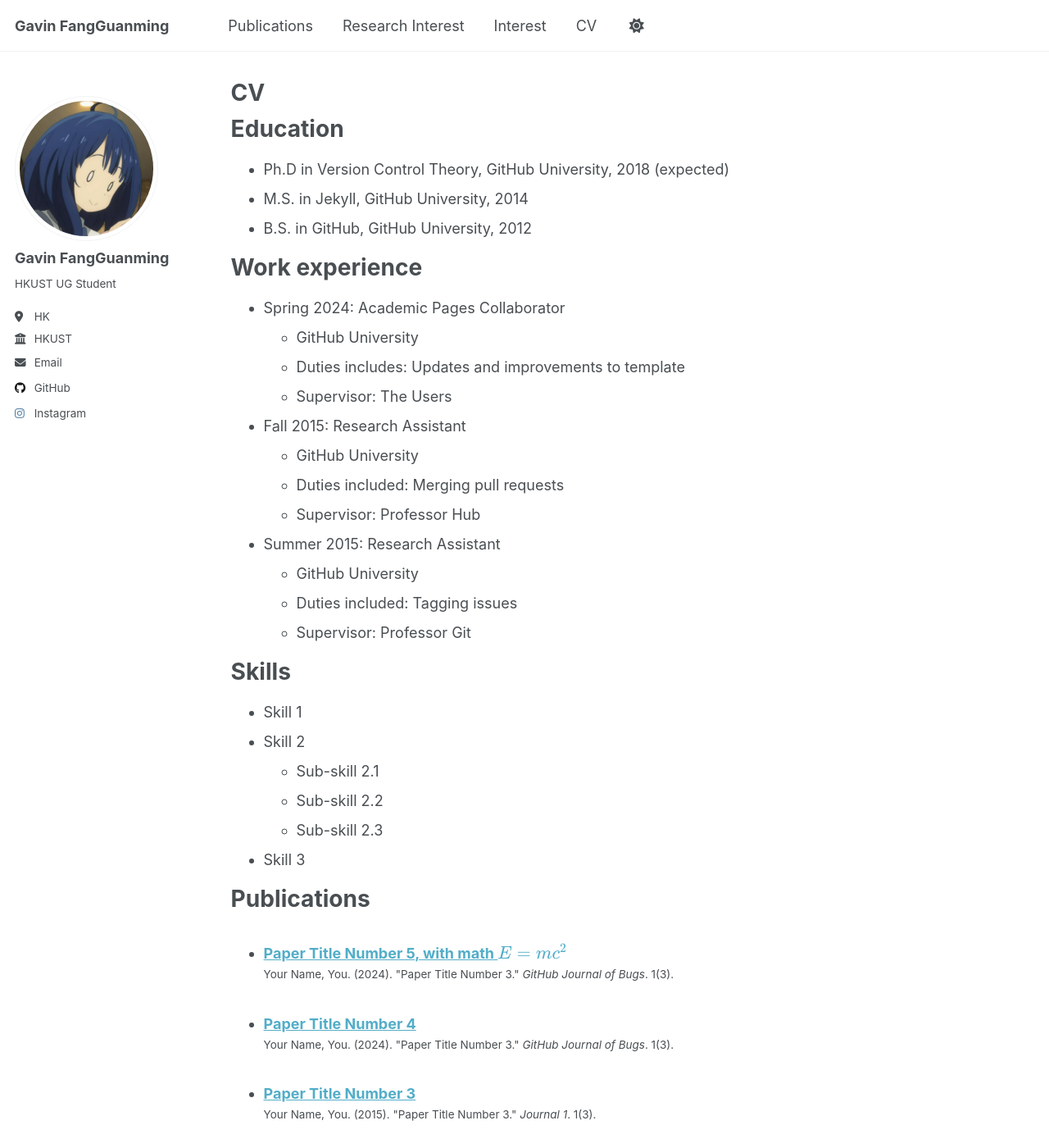
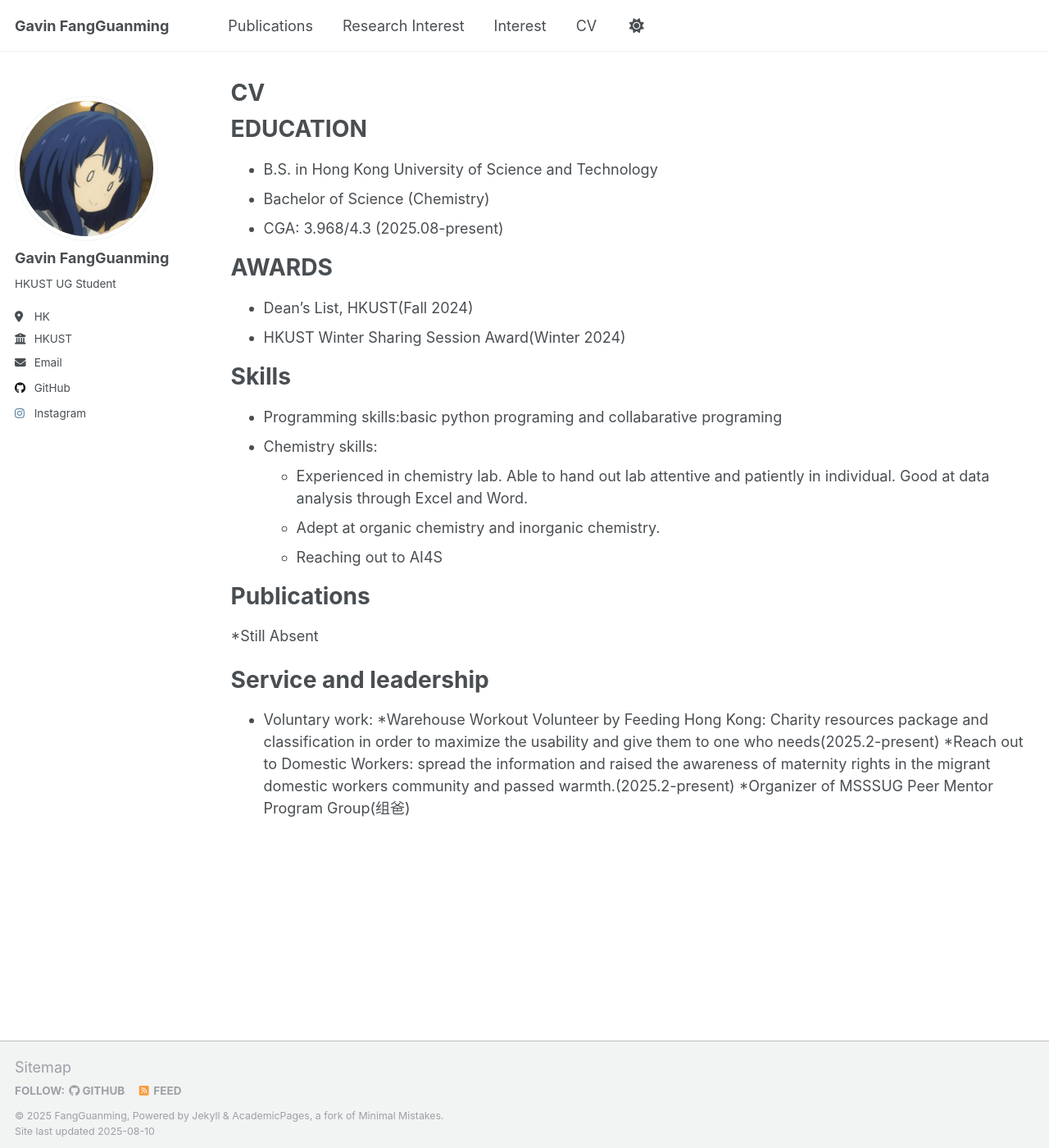
Before and after one commit to fgm0020/fgm0020.github.io, a Jekyll site: the page built from _pages/cv.md, in a window 1280 px wide and 1400 px high. Shown: the whole window at 82% size. Built offline with Jekyll 4.4.1, drawn with Linux system fonts in a browser that asks for light colours; a script that is not in the unit is left out; some of the changed text lies outside the part shown.

Commit message:
Update cv.md

```diff
--- a/_pages/cv.md
+++ b/_pages/cv.md
@@ -9,56 +9,34 @@
 
 {% include base_path %}
 
-Education
+EDUCATION
 ======
-* Ph.D in Version Control Theory, GitHub University, 2018 (expected)
-* M.S. in Jekyll, GitHub University, 2014
-* B.S. in GitHub, GitHub University, 2012
+* B.S. in Hong Kong University of Science and Technology
+* Bachelor of Science (Chemistry)
+* CGA: 3.968/4.3 (2025.08-present)
 
-Work experience
+AWARDS
 ======
-* Spring 2024: Academic Pages Collaborator
-  * GitHub University
-  * Duties includes: Updates and improvements to template
-  * Supervisor: The Users
-
-* Fall 2015: Research Assistant
-  * GitHub University
-  * Duties included: Merging pull requests
-  * Supervisor: Professor Hub
-
-* Summer 2015: Research Assistant
-  * GitHub University
-  * Duties included: Tagging issues
-  * Supervisor: Professor Git
+* Dean’s List, HKUST(Fall 2024)
+* HKUST Winter Sharing Session Award(Winter 2024)
 
 Skills
 ======
-* Skill 1
-* Skill 2
-  * Sub-skill 2.1
-  * Sub-skill 2.2
-  * Sub-skill 2.3
-* Skill 3
+* Programming skills:basic python programing and collabarative programing
+* Chemistry skills:
+  * Experienced in chemistry lab. Able to hand out lab attentive and patiently in individual. Good at data analysis through Excel and Word.
+  * Adept at organic chemistry and inorganic chemistry.
+  * Reaching out to AI4S
 
 Publications
 ======
-  <ul>{% for post in site.publications reversed %}
-    {% include archive-single-cv.html %}
-  {% endfor %}</ul>
 
-Talks
-======
-  <ul>{% for post in site.talks reversed %}
-    {% include archive-single-talk-cv.html  %}
-  {% endfor %}</ul>
+*Still Absent
 
-Teaching
-======
-  <ul>{% for post in site.teaching reversed %}
-    {% include archive-single-cv.html %}
-  {% endfor %}</ul>
 
 Service and leadership
 ======
-* Currently signed in to 43 different slack teams
+* Voluntary work:
+  *Warehouse Workout Volunteer by Feeding Hong Kong: Charity resources package and classification in order to maximize the usability and give them to one who needs(2025.2-present)
+  *Reach out to Domestic Workers: spread the information and raised the awareness of maternity rights in the migrant domestic workers community and passed warmth.(2025.2-present)
+*Organizer of MSSSUG Peer Mentor Program Group(组爸)
```
